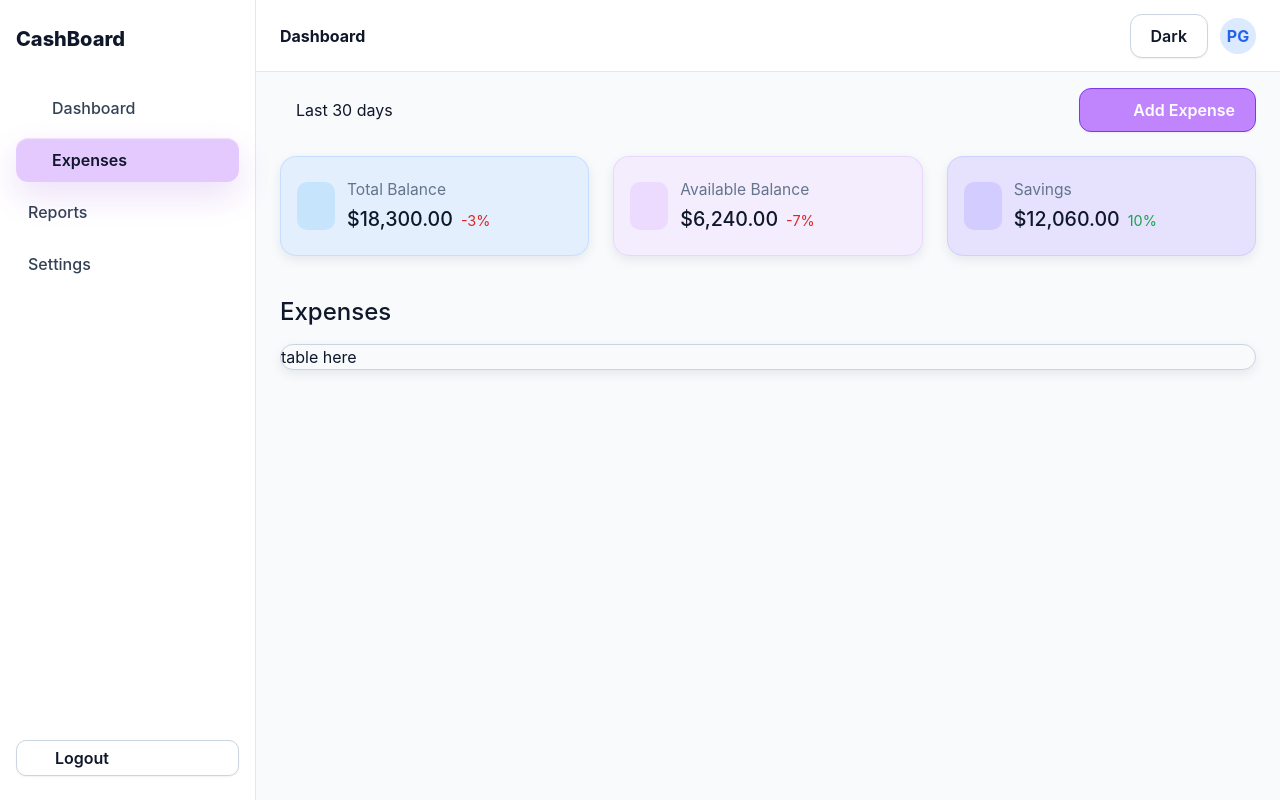
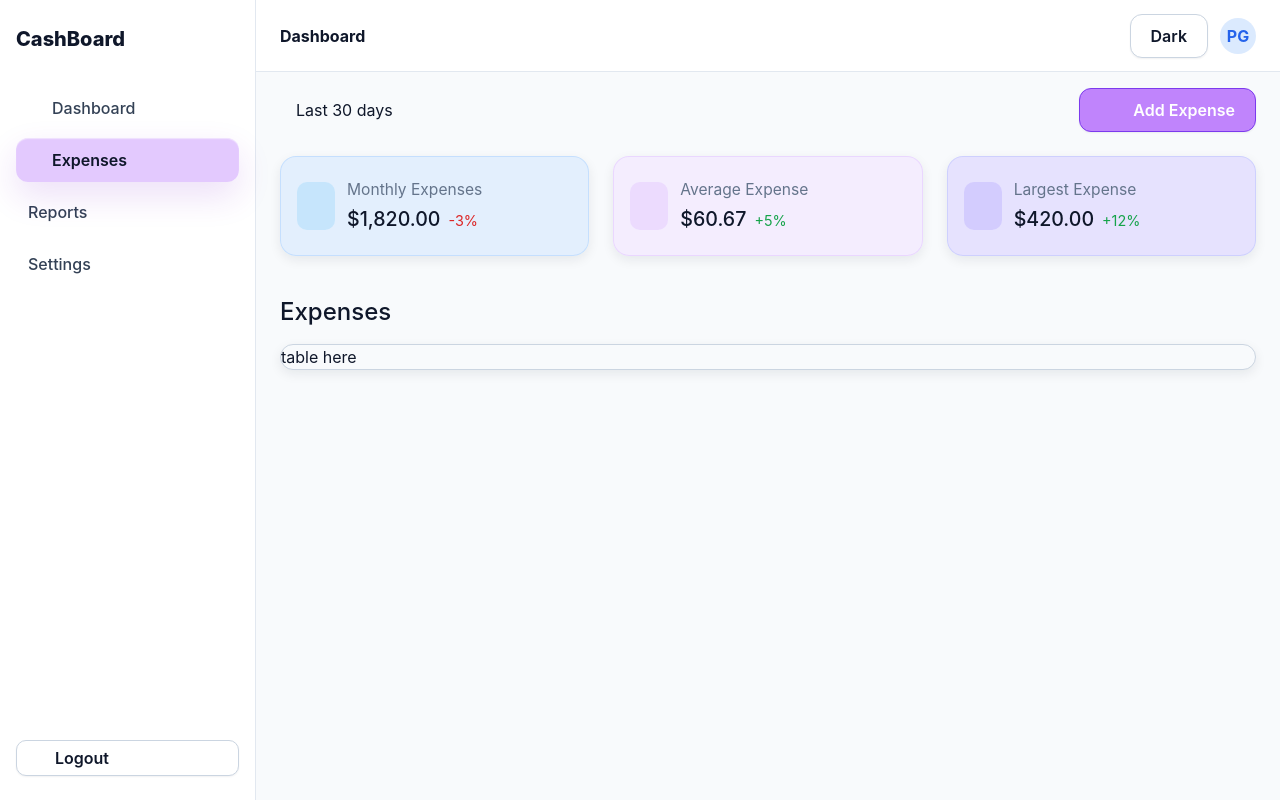
Before and after one commit to Gurmis/CashBoard, a Vue app: page /expenses in a window 1280 px wide. Built offline with nearby package versions, Linux system fonts and the light colour scheme; sample sign-in values are in the browser's storage; some icons are missing.

Commit message:
feat: integrate stat cards with dynamic data and enhance useExpenses composable with mocks

```diff
--- a/src/composables/useExpenses.ts
+++ b/src/composables/useExpenses.ts
@@ -2,6 +2,21 @@ import { computed, ref } from "vue";
 import type { Expense, ExpenseSummary } from "@/features/expenses/types.ts";
 import type { StatCardConfig } from "@/types.ts";
 import { getExpenses, getExpenseSummary } from "@/features/expenses/services/expenseService.ts";
+
+const summaryCardMeta = {
+    "monthly-expenses": {
+        icon: "lucide:wallet",
+        variant: "blue",
+    },
+    "average-expense": {
+        icon: "lucide:chart-line",
+        variant: "purple",
+    },
+    "largest-expense": {
+        icon: "lucide:receipt",
+        variant: "indigo",
+    },
+} as const;
 
 export const useExpenses = () => {
 const expenseSummary = ref<ExpenseSummary[]>([]);
@@ -31,9 +46,24 @@ const loadData = async () => {
     }
 };
 
+const getTrendVariant = (trend?: string) => {
+    if (!trend) return "neutral";
+    return trend.startsWith("-") ? "negative" : "positive";
+};
+
 const statCards = computed<StatCardConfig[]>(() => {
-    // TODO mapping
-    return [];
+    return expenseSummary.value.map((item) => {
+        const meta = summaryCardMeta[item.id];
+
+        return {
+            variant: meta.variant,
+            label: item.label,
+            value: item.value,
+            trend: item.trend,
+            trendVariant: getTrendVariant(item.trend),
+            icon: meta.icon,
+        }
+    })
 })
 
 return {
--- a/src/mocks/expenses.ts
+++ b/src/mocks/expenses.ts
@@ -1,5 +1,94 @@
 import type { Expense, ExpenseSummary } from "@/features/expenses/types.ts";
 
-export const expensesMock: Expense[] = [];
-
-export const expenseSummaryMock: ExpenseSummary[] = [];
+export const expensesMock: Expense[] = [
+    {
+        id: "1",
+        description: "Groceries",
+        amount: 52.3,
+        category: "Food",
+        date: "2026-06-21",
+    },
+    {
+        id: "2",
+        description: "Electricity Bill",
+        amount: 118.5,
+        category: "Utilities",
+        date: "2026-06-19",
+    },
+    {
+        id: "3",
+        description: "Netflix",
+        amount: 13.99,
+        category: "Subscriptions",
+        date: "2026-06-18",
+    },
+    {
+        id: "4",
+        description: "Fuel",
+        amount: 75,
+        category: "Transport",
+        date: "2026-06-16",
+    },
+    {
+        id: "5",
+        description: "Restaurant",
+        amount: 64.2,
+        category: "Food",
+        date: "2026-06-15",
+    },
+    {
+        id: "6",
+        description: "Mobile Plan",
+        amount: 29.9,
+        category: "Utilities",
+        date: "2026-06-14",
+    },
+    {
+        id: "7",
+        description: "Tennis Court",
+        amount: 18,
+        category: "Sports",
+        date: "2026-06-12",
+    },
+    {
+        id: "8",
+        description: "Dog Food",
+        amount: 42.5,
+        category: "Pets",
+        date: "2026-06-11",
+    },
+    {
+        id: "9",
+        description: "Kids Toys",
+        amount: 87.4,
+        category: "Family",
+        date: "2026-06-09",
+    },
+    {
+        id: "10",
+        description: "Car Insurance",
+        amount: 420,
+        category: "Insurance",
+        date: "2026-06-05",
+    },
+];
+export const expenseSummaryMock: ExpenseSummary[] = [
+    {
+        id: "monthly-expenses",
+        label: "Monthly Expenses",
+        value: "$1,820.00",
+        trend: "-3%",
+    },
+    {
+        id: "average-expense",
+        label: "Average Expense",
+        value: "$60.67",
+        trend: "+5%",
+    },
+    {
+        id: "largest-expense",
+        label: "Largest Expense",
+        value: "$420.00",
+        trend: "+12%",
+    },
+];
--- a/src/views/ExpensesView.vue
+++ b/src/views/ExpensesView.vue
@@ -52,41 +52,26 @@ import {Icon} from "@iconify/vue";
 import TextLink from "@/components/ui/TextLink.vue";
 import Button from "@/components/ui/Button.vue";
 import type {StatCardConfig} from "@/types.ts";
-import {ref, type Ref} from "vue";
+import {onMounted, ref, type Ref} from "vue";
+import {useExpenses} from "@/composables/useExpenses.ts";
 
 // const statCards: Ref<StatCardConfig[] | null> = ref(null);
+const {
+  expenses,
+  statCards,
+  isLoading,
+  error,
+  loadData
+} = useExpenses();
+
 const clickHandler = (e: Event) => {
   console.log('click', e);
 }
 
-// temporary until composable+service implemented, just to see the layout properly
-const statCards: StatCardConfig[] = [
-  {
-    variant: "blue",
-    label: "Total Balance",
-    value: "$18,300.00",
-    trend: "-3%",
-    trendVariant: "negative",
-    icon: "lucide:euro"
-  },
-  {
-    variant: "purple",
-    label: "Available Balance",
-    value: "$6,240.00",
-    trend: "-7%",
-    trendVariant: "negative",
-    icon: "lucide:wallet"
-  },
-  {
-    variant: "indigo",
-    label: "Savings",
-    value: "$12,060.00",
-    trend: "10%",
-    trendVariant: "positive",
-    icon: "lucide:piggy-bank"
-  }
-]
 
+onMounted(async () => {
+  await loadData();
+})
 </script>
 
 <style lang="scss" scoped>
```
